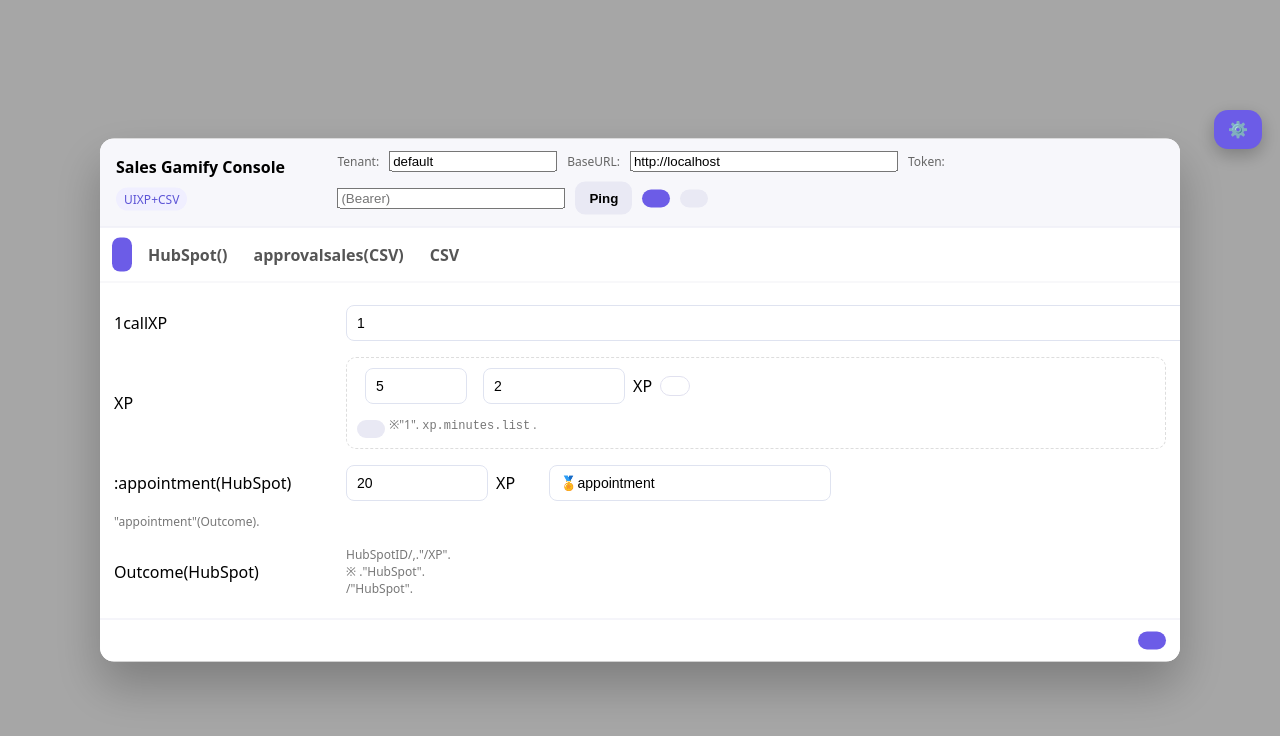
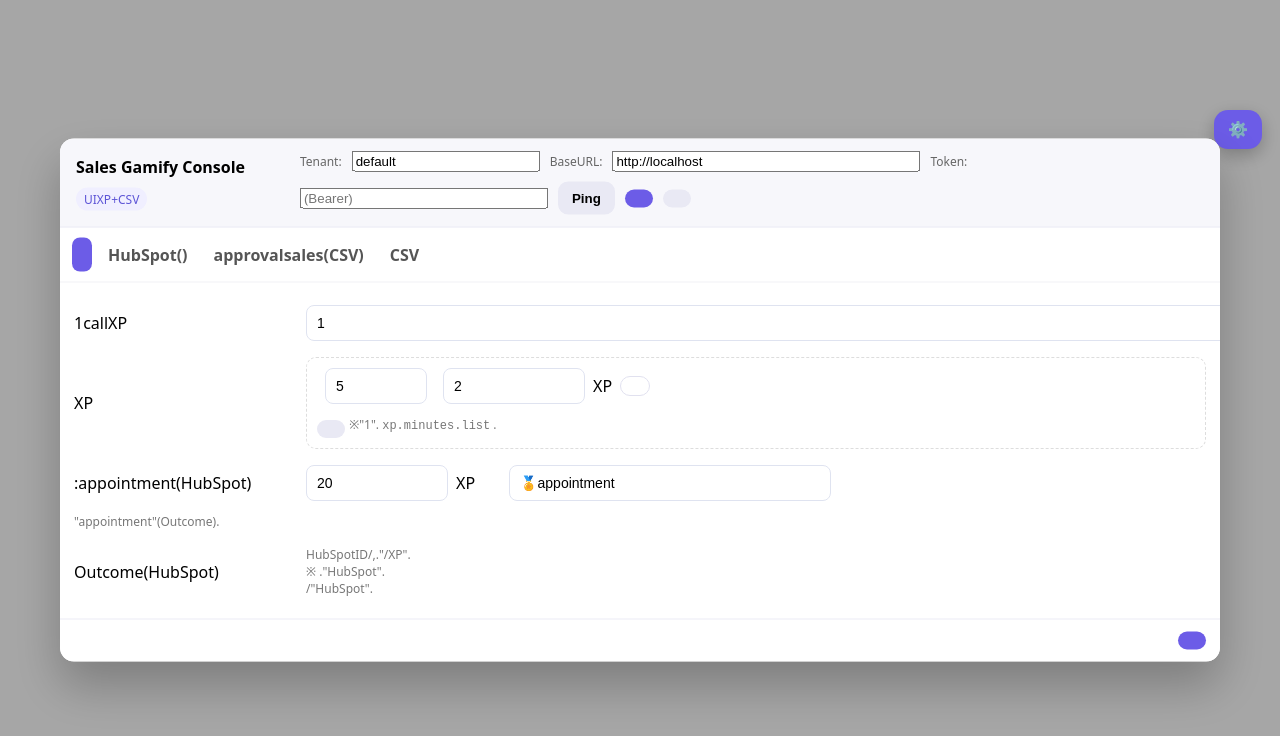
Before and after one commit to Senthil455/Track-hab, a website: page src/public-admin/console.html in a window 1280 px wide. Drawn offline with Linux system fonts and the light colour scheme; no server answers.

Commit message:
style(console): widen modal and polish hubspot row layout
- give hubspot cards a three-column layout with roomier inputs
- show a hint when saving fails with 401 unauthorized
- lengthen toast lifetime and loosen card spacing

```diff
--- a/src/public-admin/console.html
+++ b/src/public-admin/console.html
@@ -6,37 +6,39 @@
   <title>Sales Gamify Console</title>
 </head>
 <body>
+
 <script>
-/* ===== :GM_addStyle polyfill &  (#tenant/#token/#base) ===== */
+/* ------------------------------
+   0) : GM_addStyle /
+   ------------------------------ */
 (function(){
-  // GM_addStyle polyfill(TamperMonkey)
+  // Tampermonkey APICSS
   window.GM_addStyle = window.GM_addStyle || function(css){
-    try{ const s=document.createElement('style'); s.textContent=css; document.head.appendChild(s); }catch(_){}
+    try { const s=document.createElement('style'); s.textContent=css; document.head.appendChild(s); } catch(_){}
   };
-  // URL → localStorage("sgc.profile.v3")
-  try{
+
+  // #tenant=...&token=...&base=...  localStorage
+  try {
     const q = new URLSearchParams(location.hash.slice(1));
     const tenant = q.get('tenant') || 'default';
     const token  = q.get('token')  || '';
     const base   = (q.get('base') ?? '').trim();
     const baseUrl = base === '' ? location.origin : base;
-    const profile = { tenant, baseUrl, token };
-    localStorage.setItem("sgc.profile.v3", JSON.stringify(profile));
-  }catch(_){}
+    localStorage.setItem("sgc.profile.v3", JSON.stringify({ tenant, baseUrl, token }));
+  } catch(_){}
 })();
 </script>
 
-<!--  TamperMonkey  “”  -->
 <script>
-// ==UserScript==
-// @name         Sales Gamify Console (v2.3 UI: CSV)
-// @namespace    https://habitica.com/
-// @version      2.3.0
-// @description  HabiticaUI./appointment//CSV/..
-// @match        https://habitica.com/*
-// @run-at       document-end
-// @grant        GM_addStyle
-// ==/UserScript==
+/* ==UserScript==
+ * @name         Sales Gamify Console (v2.3 UI: CSV)
+ * @namespace    https://habitica.com/
+ * @version      2.3.0
+ * @description  HabiticaUI./appointment//CSV/..
+ * @match        https://habitica.com/*
+ * @run-at       document-end
+ * @grant        GM_addStyle
+ * ==/UserScript== */
 
 (() => {
   /* ======  ====== */
@@ -50,16 +52,16 @@
   const clamp=(x,a,b)=>Math.max(a,Math.min(b,x));
   const load=(k,def={})=>{ try{ return JSON.parse(localStorage.getItem(k)||"")||def; }catch{ return def; } };
   const save=(k,v)=> localStorage.setItem(k, JSON.stringify(v||{}));
-  const toast=(msg,bad=false)=>{ const el=h(`<div class="sgc-toast" style="background:${bad?"#c0392b":"#222"}">${msg}</div>`); document.body.appendChild(el); setTimeout(()=>el.remove(),2400); };
+  const toast=(msg,bad=false)=>{ const el=h(`<div class="sgc-toast" style="background:${bad?"#c0392b":"#222"}">${msg}</div>`); document.body.appendChild(el); setTimeout(()=>el.remove(),3000); };
   const loadProfile=()=>load(LS_KEY,{ tenant:"default", baseUrl:"", token:"" });
   const saveProfile=(p)=>save(LS_KEY,p);
 
   const headers=(p)=>{ const hd={"Accept":"application/json"}; if(p?.token){ hd.Authorization=`Bearer ${p.token}`; } return hd; };
-  const apiGET=async(url,p)=>{ const r=await fetch(url,{headers:headers(p)}); if(!r.ok) throw new Error(`${r.status}`); return r.json(); };
-  const apiPUT=async(url,body,p)=>{ const r=await fetch(url,{method:"PUT",headers:{...headers(p),"Content-Type":"application/json"},body:JSON.stringify(body)}); if(!r.ok) throw new Error(`${r.status}`); try{return await r.json();}catch{return {ok:true}} };
-  const apiPOSTForm=async(url,form,p)=>{ const r=await fetch(url,{method:"POST",headers:headers(p),body:form}); if(!r.ok) throw new Error(`${r.status}`); try{return await r.json();}catch{return {ok:true}} };
+  const apiGET=async(url,p)=>{ const r=await fetch(url,{headers:headers(p)}); if(!r.ok) throw new Error(String(r.status)); return r.json(); };
+  const apiPUT=async(url,body,p)=>{ const r=await fetch(url,{method:"PUT",headers:{...headers(p),"Content-Type":"application/json"},body:JSON.stringify(body)}); if(!r.ok) throw new Error(String(r.status)); try{return await r.json();}catch{return {ok:true}} };
+  const apiPOSTForm=async(url,form,p)=>{ const r=await fetch(url,{method:"POST",headers:headers(p),body:form}); if(!r.ok) throw new Error(String(r.status)); try{return await r.json();}catch{return {ok:true}} };
 
-  /* ======  ====== */
+  /* ====== ( + ) ====== */
   GM_addStyle(`
     #sgc-fab{position:fixed; top:110px; right:18px; z-index:2147483646;
       background:#6c5ce7; color:#fff; border-radius:14px; padding:10px 14px;
@@ -67,7 +69,7 @@
     #sgc-fab:hover{filter:brightness(1.06)}
     #sgc-modal-mask{position:fixed; inset:0; background:rgba(0,0,0,.35); z-index:2147483645; display:none}
     #sgc-modal{position:fixed; top:50%; left:50%; transform:translate(-50%,-50%);
-      z-index:2147483646; width:min(1080px,94vw); max-height:86vh; background:#fff; border-radius:14px;
+      z-index:2147483646; width:min(1160px,96vw); max-height:88vh; background:#fff; border-radius:14px;
       overflow:hidden; box-shadow:0 24px 48px rgba(0,0,0,.25); display:none;
       font-family:system-ui,-apple-system,"Segoe UI",Roboto,"Noto Sans JP",sans-serif}
     .sgc-hd{display:flex;justify-content:space-between;align-items:center;padding:12px 16px;background:#f7f7fb;border-bottom:1px solid #ececf5;gap:12px}
@@ -76,7 +78,7 @@
     .sgc-tabs{display:flex;gap:6px;padding:10px 12px;border-bottom:1px solid #f1f1f6;flex-wrap:wrap}
     .sgc-tab{padding:6px 10px;border-radius:8px;font-weight:700;color:#555;cursor:pointer}
     .sgc-tab.active{background:#6c5ce7;color:#fff}
-    .sgc-body{padding:14px;max-height:calc(86vh - 134px);overflow:auto}
+    .sgc-body{padding:14px;max-height:calc(88vh - 134px);overflow:auto}
     .sgc-row{display:grid;grid-template-columns:220px 1fr;gap:12px;align-items:center;padding:8px 0}
     .sgc-row input,.sgc-row select,.sgc-row textarea{border:1px solid #dfe3f0;border-radius:8px;padding:9px 10px;width:100%;font-size:14px;background:#fff}
     .sgc-help{font-size:12px;color:#777}
@@ -85,15 +87,22 @@
     .sgc-btn{background:#e9e9f4;border:none;padding:9px 14px;border-radius:10px;font-weight:800;cursor:pointer}
     .sgc-btn.primary{background:#6c5ce7;color:#fff}
     .sgc-badge{background:#f0efff;color:#5c54d6;border-radius:999px;padding:3px 8px;font-size:12px}
-    .sgc-toast{position:fixed;right:16px;bottom:16px;background:#222;color:#fff;padding:10px 14px;border-radius:12px;z-index:2147483647;opacity:.92}
+    .sgc-toast{position:fixed;right:16px;bottom:16px;background:#222;color:#fff;padding:10px 14px;border-radius:12px;z-index:2147483647;opacity:.95}
     .sgc-list{display:flex;flex-direction:column;gap:8px}
-    .sgc-card{border:1px solid #e8e8f5;border-radius:12px;padding:10px;display:grid;grid-template-columns:1fr 1fr;gap:8px}
+    .sgc-card{border:1px solid #e8e8f5;border-radius:12px;padding:10px;display:grid;grid-template-columns:1fr 1fr;gap:12px}
     .sgc-card .full{grid-column:1 / -1}
     .sgc-card .muted{color:#777;font-size:12px}
     .sgc-del{background:#fff;border:1px solid #e1e1ef}
     .sgc-bare{border:1px dashed #ddd;border-radius:10px;padding:10px}
     .sgc-row-compact{display:flex;gap:8px;align-items:center}
-    @media(max-width:768px){ .sgc-row{grid-template-columns:1fr} .sgc-card{grid-template-columns:1fr} }
+    /* HubSpot:3(ID//) */
+    .sgc-card-hub{grid-template-columns:1.4fr 2fr 120px}
+    .sgc-card-hub input{width:100%}
+    @media(max-width:768px){
+      .sgc-row{grid-template-columns:1fr}
+      .sgc-card{grid-template-columns:1fr}
+      .sgc-card-hub{grid-template-columns:1fr}
+    }
   `);
 
   /* ======  ====== */
@@ -119,11 +128,11 @@
           <div class="sgc-kv"><div class="sgc-title">Sales Gamify Console</div><span class="sgc-badge">UIXP+CSV</span></div>
           <div class="sgc-kv">
             <label style="font-size:12px;color:#666">Tenant:</label>
-            <input id="sgc-tenant" style="width:160px" placeholder="default">
+            <input id="sgc-tenant" style="width:180px" placeholder="default">
             <label style="font-size:12px;color:#666">BaseURL:</label>
-            <input id="sgc-base" style="width:260px" placeholder="https://sales-gamify.onrender.com">
+            <input id="sgc-base" style="width:300px" placeholder="https://sales-gamify.onrender.com">
             <label style="font-size:12px;color:#666">Token:</label>
-            <input id="sgc-token" style="width:220px" placeholder="(Bearer)">
+            <input id="sgc-token" style="width:240px" placeholder="(Bearer)">
             <button id="sgc-ping" class="sgc-btn">Ping</button>
             <button id="sgc-save-top" class="sgc-btn primary"></button>
             <button id="sgc-close" class="sgc-btn"></button>
@@ -225,7 +234,15 @@
       await apiPUT(`${profile.baseUrl}/tenant/${encodeURIComponent(profile.tenant)}/labels`, { items: labelsCache||[] }, profile);
       toast("");
       await loadAll();
-    }catch(e){ console.error(e); toast(": "+String(e), true); }
+    }catch(e){
+      console.error(e);
+      const msg = String(e||"");
+      if (msg.includes("401")) {
+        toast(": 401 Unauthorized( Render  SGC_TOKENS )", true);
+      } else {
+        toast(": "+msg, true);
+      }
+    }
   }
 
   /* ======  ====== */
@@ -296,7 +313,7 @@
           <input id="sgc-ap-xp" type="number" min="0" step="1" value="${apXP}" style="width:120px"> <span>XP</span>
           <span style="width:10px"></span>
           <span></span>
-          <input id="sgc-ap-badge" type="text" value="${apBadge}" placeholder=": 🏅appointment" style="width:260px">
+          <input id="sgc-ap-badge" type="text" value="${apBadge}" placeholder=": 🏅appointment" style="width:300px">
         </div>
         <div class="sgc-help">"appointment"(Outcome).</div>
       </div>
@@ -330,7 +347,7 @@
           <div class="full" style="display:flex;gap:10px;align-items:center">
             <label style="display:flex;gap:6px;align-items:center"><input class="sgc-en" type="checkbox" ${enabled?"checked":""}> </label>
             <span>XP</span><input class="sgc-xp" type="number" min="0" step="1" value="${xp}" style="max-width:120px">
-            <span></span><input class="sgc-badge" type="text" value="${badge}" placeholder=": 🏷︎A " style="max-width:260px">
+            <span></span><input class="sgc-badge" type="text" value="${badge}" placeholder=": 🏷︎A " style="max-width:300px">
           </div>
         </div>
       `);
@@ -398,10 +415,10 @@
 
     function renderHubRow(item){
       const row=h(`
-        <div class="sgc-card">
+        <div class="sgc-card sgc-card-hub">
           <div><label class="muted">HubSpot ID</label><input class="sgc-h-id" value="${item.id||""}" placeholder=": ac590467-..."></div>
           <div><label class="muted">/</label><input class="sgc-h-title" value="${item.title||""}" placeholder=":  / A"></div>
-          <div class="full" style="display:flex;justify-content:flex-end">
+          <div style="display:flex;justify-content:flex-end;align-items:flex-end">
             <button class="sgc-btn sgc-del"></button>
           </div>
         </div>
@@ -441,7 +458,7 @@
       <div class="sgc-row"><label>approval(Approval)XP</label>
         <div class="sgc-row-compact">
           <input id="sgc-approve-xp" type="number" min="0" step="1" value="${Number(ap.xp)||0}" style="width:120px"> <span>XP</span>
-          <span></span><input id="sgc-approve-badge" type="text" value="${String(ap.badge||"approval")}" style="width:200px">
+          <span></span><input id="sgc-approve-badge" type="text" value="${String(ap.badge||"approval")}" style="width:240px">
           <label style="display:flex;gap:6px;align-items:center"><input id="sgc-approve-en" type="checkbox" ${ap.enabled!==false?"checked":""}> </label>
         </div>
       </div>
@@ -459,9 +476,9 @@
     function pushMsRow(v){ msList.appendChild(renderMsRow(v)); }
     function renderMsRow(v){
       const row=h(`<div class="sgc-row-compact">
-        <span>()</span><input class="sgc-ms-amt" type="number" min="0" value="${Number(v?.amount)||100000}" style="width:140px">
+        <span>()</span><input class="sgc-ms-amt" type="number" min="0" value="${Number(v?.amount)||100000}" style="width:160px">
         <span>XP</span><input class="sgc-ms-xp" type="number" min="0" value="${Number(v?.xp)||50}" style="width:120px">
-        <span></span><input class="sgc-ms-badge" type="text" value="${String(v?.badge||"sales"+(Number(v?.amount)||100000).toLocaleString()+"")}" style="width:240px">
+        <span></span><input class="sgc-ms-badge" type="text" value="${String(v?.badge||"sales"+(Number(v?.amount)||100000).toLocaleString()+"")}" style="width:280px">
         <button class="sgc-btn sgc-del"></button>
       </div>`);
       row.querySelector(".sgc-del").addEventListener("click",()=>row.remove());
@@ -541,16 +558,18 @@
   function start(){ ensureFab(); }
   if(document.readyState==="complete"){ start(); }
   else window.addEventListener("load", start, {once:true});
+
 })();
 </script>
 
-<!-- ,() -->
 <script>
+//
 (function openWhenReady(){
   const el = document.getElementById('sgc-fab');
   if (el) { el.click(); return; }
   setTimeout(openWhenReady, 100);
 })();
 </script>
+
 </body>
 </html>
```
